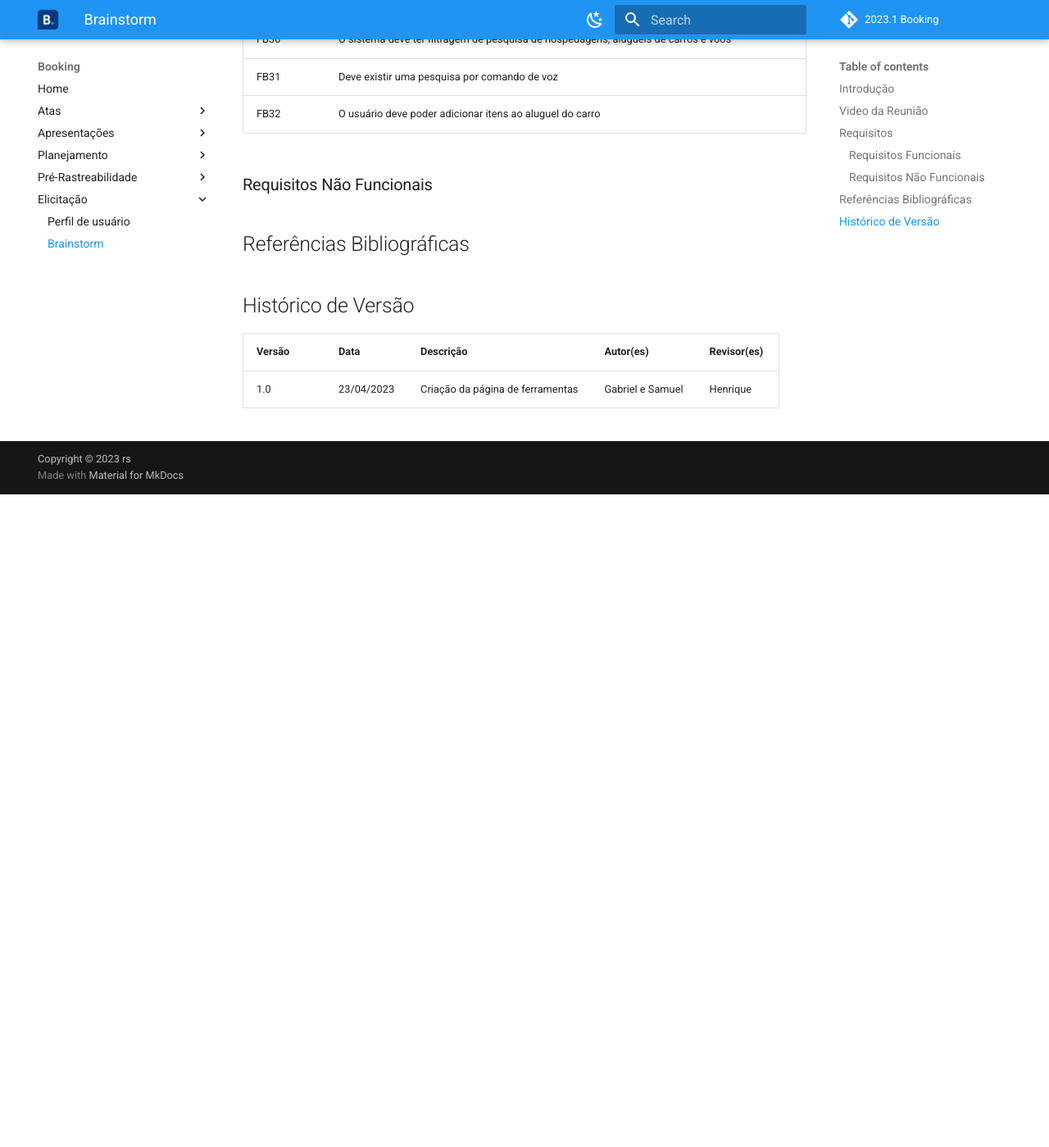
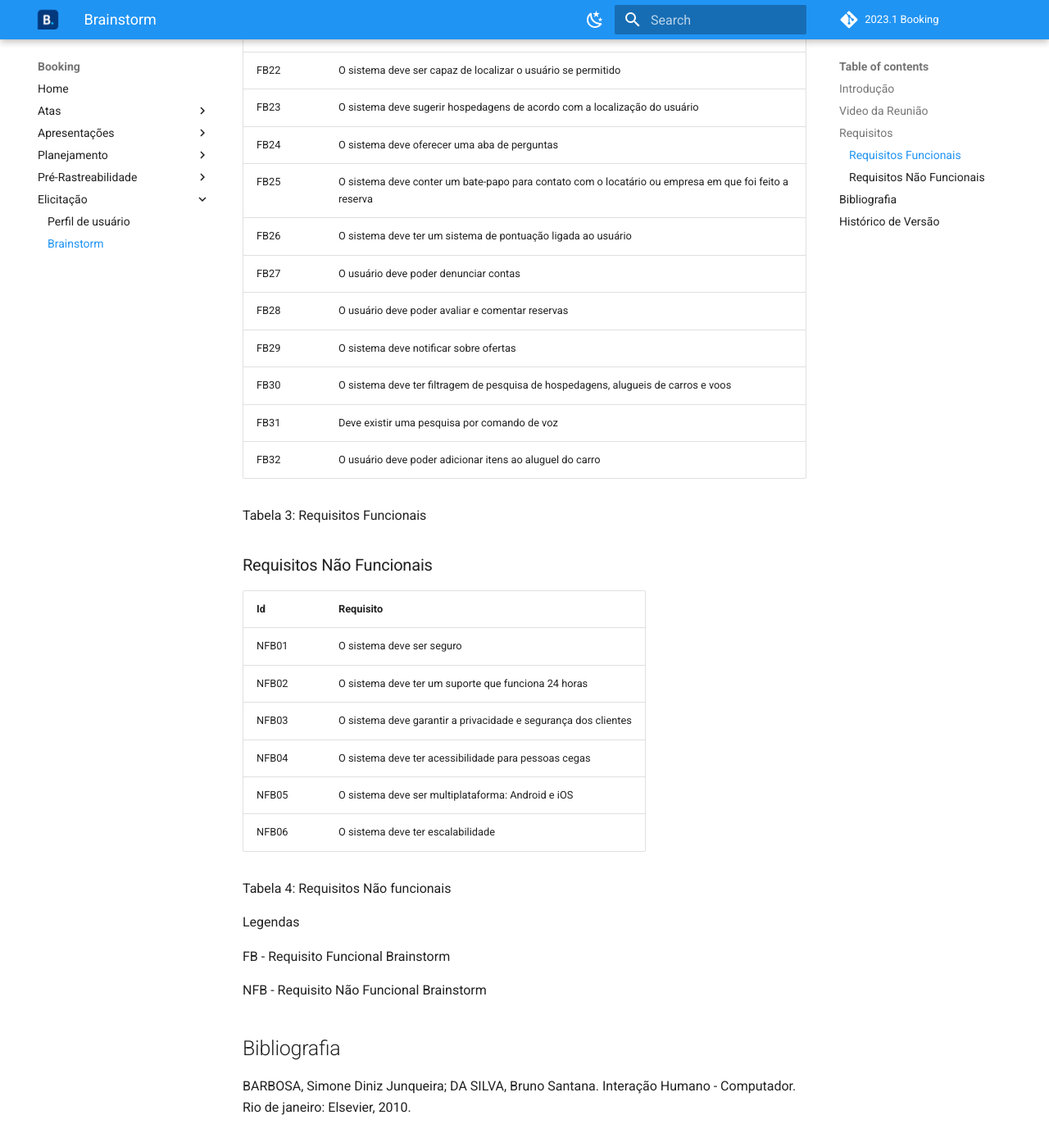
Before and after one commit to Requisitos-de-Software/2023.1-Booking, an MkDocs documentation site: the page built from docs/elicitacao/brainstorm.md, in a window 1280 px wide and 1400 px high, scrolled down 2529 px. Shown: the whole window at 82% size. Built offline with MkDocs 1.6.1 and Material for MkDocs 9.7.7, drawn with Linux system fonts in a browser that asks for light colours; comment, search, counter and statistics services are not loaded; before the commit the page ends 3132 px from its top, so only the background shows below that; some of the changed text lies outside the part shown.

Commit message:
Adicionando Requisitos Não Funcionais

```diff
--- a/docs/elicitacao/brainstorm.md
+++ b/docs/elicitacao/brainstorm.md
@@ -8,6 +8,8 @@ Bem-vindo à página de brainstorm, nela está contida, o brainstorm realizado c
 | ------------- | ---------- | ------------- |
 | Teams         | 23/04/2023 | 14:00 - 14:41 |
 
+Tabela 1: Horário do Brainstorm
+
 | Participantes     |
 | ----------------- |
 | Chaydson Ferreira |
@@ -17,9 +19,13 @@ Bem-vindo à página de brainstorm, nela está contida, o brainstorm realizado c
 | Pedro Henrique    |
 | Samuel Gomes      |
 
+Tabela 2: Participantes da Reunião de Brainstorm
+
 ## Video da Reunião
 
 **[Video do Brainstorm](https://youtu.be/_ClVvGYA8Bk)**
+
+<iframe width="560" height="315" src="https://www.youtube.com/embed/_ClVvGYA8Bk" title="YouTube video player" frameborder="0" allow="accelerometer; autoplay; clipboard-write; encrypted-media; gyroscope; picture-in-picture; web-share" allowfullscreen></iframe>
 
 ## Requisitos
 
@@ -62,9 +68,30 @@ Os requisitos elicitados provenientes da reunião de brainstorm estão localizad
 | FB31 | Deve existir uma pesquisa por comando de voz                                                           |
 | FB32 | O usuário deve poder adicionar itens ao aluguel do carro                                              |
 
+Tabela 3: Requisitos Funcionais
+
 ### Requisitos Não Funcionais
 
-## Referências Bibliográficas
+| Id    | Requisito                                                       |
+| ----- | --------------------------------------------------------------- |
+| NFB01 | O sistema deve ser seguro                                       |
+| NFB02 | O sistema deve ter um suporte que funciona 24 horas             |
+| NFB03 | O sistema deve garantir a privacidade e segurança dos clientes |
+| NFB04 | O sistema deve ter acessibilidade para pessoas cegas            |
+| NFB05 | O sistema deve ser multiplataforma: Android e iOS               |
+| NFB06 | O sistema deve ter escalabilidade                               |
+
+Tabela 4: Requisitos Não funcionais
+
+Legendas
+
+FB - Requisito Funcional Brainstorm
+
+NFB -  Requisito Não Funcional Brainstorm
+
+## Bibliografia
+
+BARBOSA, Simone Diniz Junqueira; DA SILVA, Bruno Santana. Interação Humano - Computador. Rio de janeiro: Elsevier, 2010.
 
 ## Histórico de Versão
 
```
Also changed, not shown: docs/planejamento/aplicativoSelecionado.md (+1 -1 lines), docs/images/direito_de_imagem.png (renamed from docs/planejamento/image/aplicativoSelecionado/1682005235388.png).
